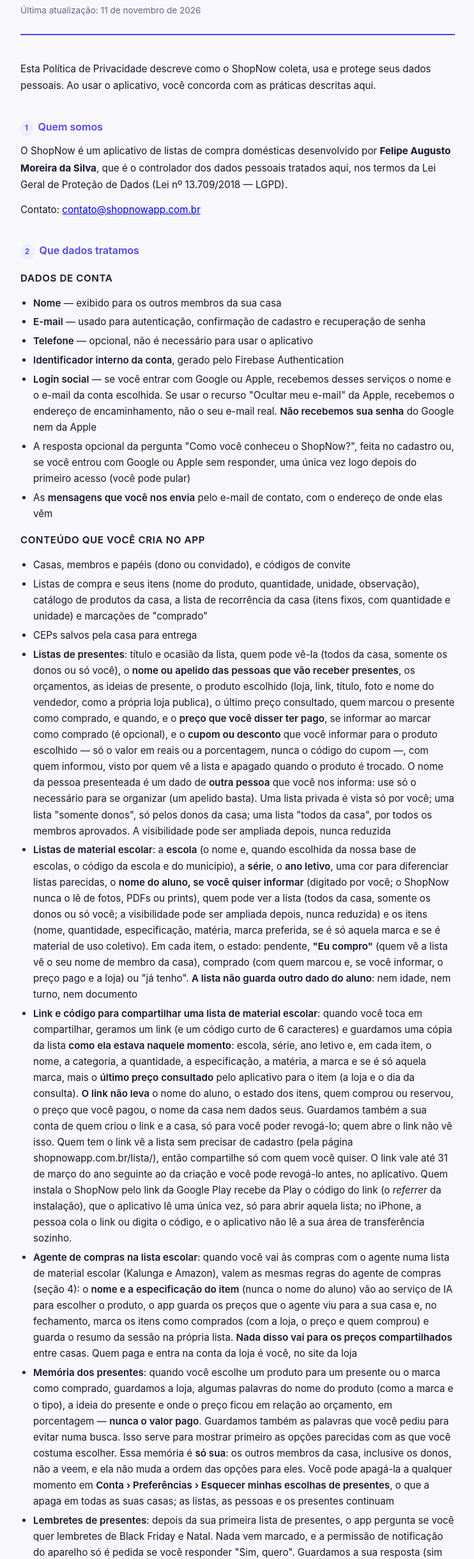
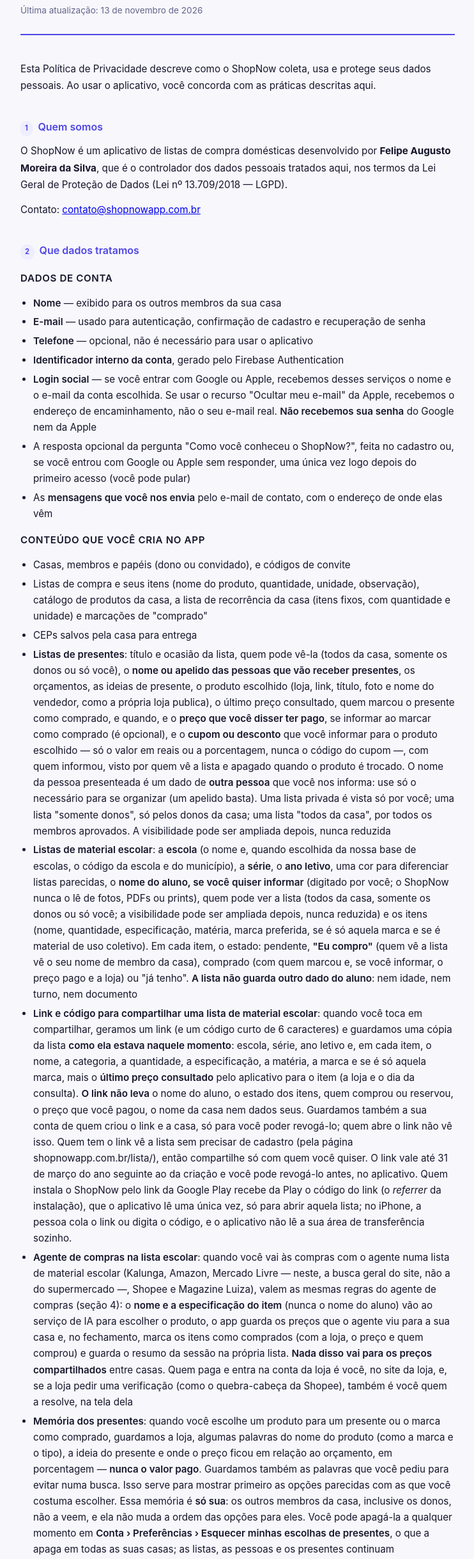
Before and after one commit to felipeaugustomsilva-stack/smartshop-privacy, a plain HTML site: page index.html in a window 1280 px wide. Shown: the part 128-2564 px from the top of the page at 64% size, without its empty margins (268-1010 px from the left). Drawn offline with Linux system fonts and the light colour scheme.

Commit message:
Política: agente de compras na lista escolar com Mercado Livre, Shopee e Magazine Luiza e a verificação que é da pessoa (Stages 14 e 15)

```diff
--- a/index.html
+++ b/index.html
@@ -220,7 +220,7 @@
   <div class="doc-header">
     <div class="app-name">ShopNow</div>
     <h1>Política de Privacidade</h1>
-    <p class="doc-meta">Última atualização: 11 de novembro de 2026</p>
+    <p class="doc-meta">Última atualização: 13 de novembro de 2026</p>
   </div>
 
   <div class="section">
@@ -255,7 +255,7 @@
       <li><strong>Listas de presentes</strong>: título e ocasião da lista, quem pode vê-la (todos da casa, somente os donos ou só você), o <strong>nome ou apelido das pessoas que vão receber presentes</strong>, os orçamentos, as ideias de presente, o produto escolhido (loja, link, título, foto e nome do vendedor, como a própria loja publica), o último preço consultado, quem marcou o presente como comprado, e quando, e o <strong>preço que você disser ter pago</strong>, se informar ao marcar como comprado (é opcional), e o <strong>cupom ou desconto</strong> que você informar para o produto escolhido — só o valor em reais ou a porcentagem, nunca o código do cupom —, com quem informou, visto por quem vê a lista e apagado quando o produto é trocado. O nome da pessoa presenteada é um dado de <strong>outra pessoa</strong> que você nos informa: use só o necessário para se organizar (um apelido basta). Uma lista privada é vista só por você; uma lista "somente donos", só pelos donos da casa; uma lista "todos da casa", por todos os membros aprovados. A visibilidade pode ser ampliada depois, nunca reduzida</li>
       <li><strong>Listas de material escolar</strong>: a <strong>escola</strong> (o nome e, quando escolhida da nossa base de escolas, o código da escola e do município), a <strong>série</strong>, o <strong>ano letivo</strong>, uma cor para diferenciar listas parecidas, o <strong>nome do aluno, se você quiser informar</strong> (digitado por você; o ShopNow nunca o lê de fotos, PDFs ou prints), quem pode ver a lista (todos da casa, somente os donos ou só você; a visibilidade pode ser ampliada depois, nunca reduzida) e os itens (nome, quantidade, especificação, matéria, marca preferida, se é só aquela marca e se é material de uso coletivo). Em cada item, o estado: pendente, <strong>"Eu compro"</strong> (quem vê a lista vê o seu nome de membro da casa), comprado (com quem marcou e, se você informar, o preço pago e a loja) ou "já tenho". <strong>A lista não guarda outro dado do aluno</strong>: nem idade, nem turno, nem documento</li>
       <li><strong>Link e código para compartilhar uma lista de material escolar</strong>: quando você toca em compartilhar, geramos um link (e um código curto de 6 caracteres) e guardamos uma cópia da lista <strong>como ela estava naquele momento</strong>: escola, série, ano letivo e, em cada item, o nome, a categoria, a quantidade, a especificação, a matéria, a marca e se é só aquela marca, mais o <strong>último preço consultado</strong> pelo aplicativo para o item (a loja e o dia da consulta). <strong>O link não leva</strong> o nome do aluno, o estado dos itens, quem comprou ou reservou, o preço que você pagou, o nome da casa nem dados seus. Guardamos também a sua conta de quem criou o link e a casa, só para você poder revogá-lo; quem abre o link não vê isso. Quem tem o link vê a lista sem precisar de cadastro (pela página shopnowapp.com.br/lista/), então compartilhe só com quem você quiser. O link vale até 31 de março do ano seguinte ao da criação e você pode revogá-lo antes, no aplicativo. Quem instala o ShopNow pelo link da Google Play recebe da Play o código do link (o <em>referrer</em> da instalação), que o aplicativo lê uma única vez, só para abrir aquela lista; no iPhone, a pessoa cola o link ou digita o código, e o aplicativo não lê a sua área de transferência sozinho.</li>
-      <li><strong>Agente de compras na lista escolar</strong>: quando você vai às compras com o agente numa lista de material escolar (Kalunga e Amazon), valem as mesmas regras do agente de compras (seção 4): o <strong>nome e a especificação do item</strong> (nunca o nome do aluno) vão ao serviço de IA para escolher o produto, o app guarda os preços que o agente viu para a sua casa e, no fechamento, marca os itens como comprados (com a loja, o preço e quem comprou) e guarda o resumo da sessão na própria lista. <strong>Nada disso vai para os preços compartilhados</strong> entre casas. Quem paga e entra na conta da loja é você, no site da loja</li>
+      <li><strong>Agente de compras na lista escolar</strong>: quando você vai às compras com o agente numa lista de material escolar (Kalunga, Amazon, Mercado Livre — neste, a busca geral do site, não a do supermercado —, Shopee e Magazine Luiza), valem as mesmas regras do agente de compras (seção 4): o <strong>nome e a especificação do item</strong> (nunca o nome do aluno) vão ao serviço de IA para escolher o produto, o app guarda os preços que o agente viu para a sua casa e, no fechamento, marca os itens como comprados (com a loja, o preço e quem comprou) e guarda o resumo da sessão na própria lista. <strong>Nada disso vai para os preços compartilhados</strong> entre casas. Quem paga e entra na conta da loja é você, no site da loja, e, se a loja pedir uma verificação (como o quebra-cabeça da Shopee), também é você quem a resolve, na tela dela</li>
       <li><strong>Memória dos presentes</strong>: quando você escolhe um produto para um presente ou o marca como comprado, guardamos a loja, algumas palavras do nome do produto (como a marca e o tipo), a ideia do presente e onde o preço ficou em relação ao orçamento, em porcentagem — <strong>nunca o valor pago</strong>. Guardamos também as palavras que você pediu para evitar numa busca. Isso serve para mostrar primeiro as opções parecidas com as que você costuma escolher. Essa memória é <strong>só sua</strong>: os outros membros da casa, inclusive os donos, não a veem, e ela não muda a ordem das opções para eles. Você pode apagá-la a qualquer momento em <strong>Conta › Preferências › Esquecer minhas escolhas de presentes</strong>, o que a apaga em todas as suas casas; as listas, as pessoas e os presentes continuam</li>
       <li><strong>Lembretes de presentes</strong>: depois da sua primeira lista de presentes, o app pergunta se você quer lembretes de Black Friday e Natal. Nada vem marcado, e a permissão de notificação do aparelho só é pedida se você responder "Sim, quero". Guardamos a sua resposta (sim ou não) na sua conta, e você pode mudar quando quiser em Conta › Preferências. Desligar a lista de presentes nas Preferências também desliga os lembretes. Mandamos no máximo 3 lembretes por semana, nunca entre 22h e 8h, só nas datas de Black Friday e Natal, e eles nunca levam o nome das pessoas presenteadas</li>
       <li><strong>Lembretes da lista escolar</strong>: depois da sua primeira lista escolar, o app pergunta se você quer um lembrete antes da volta às aulas. Nada vem marcado, e a permissão de notificação do aparelho só é pedida se você responder "Sim, quero". Guardamos a sua resposta (sim ou não) na sua conta, e você pode mudar quando quiser em Conta › Preferências. Se você informar a data de início das aulas nos detalhes de uma lista (é opcional), usamos essa data para avisar 30 e 7 dias antes; sem data, avisamos uma vez no começo de janeiro. O lembrete só sai se ainda faltar item na lista, nunca entre 22h e 8h, e leva apenas o número de itens que faltam: nunca o nome do aluno, da escola ou dos itens</li>
```
